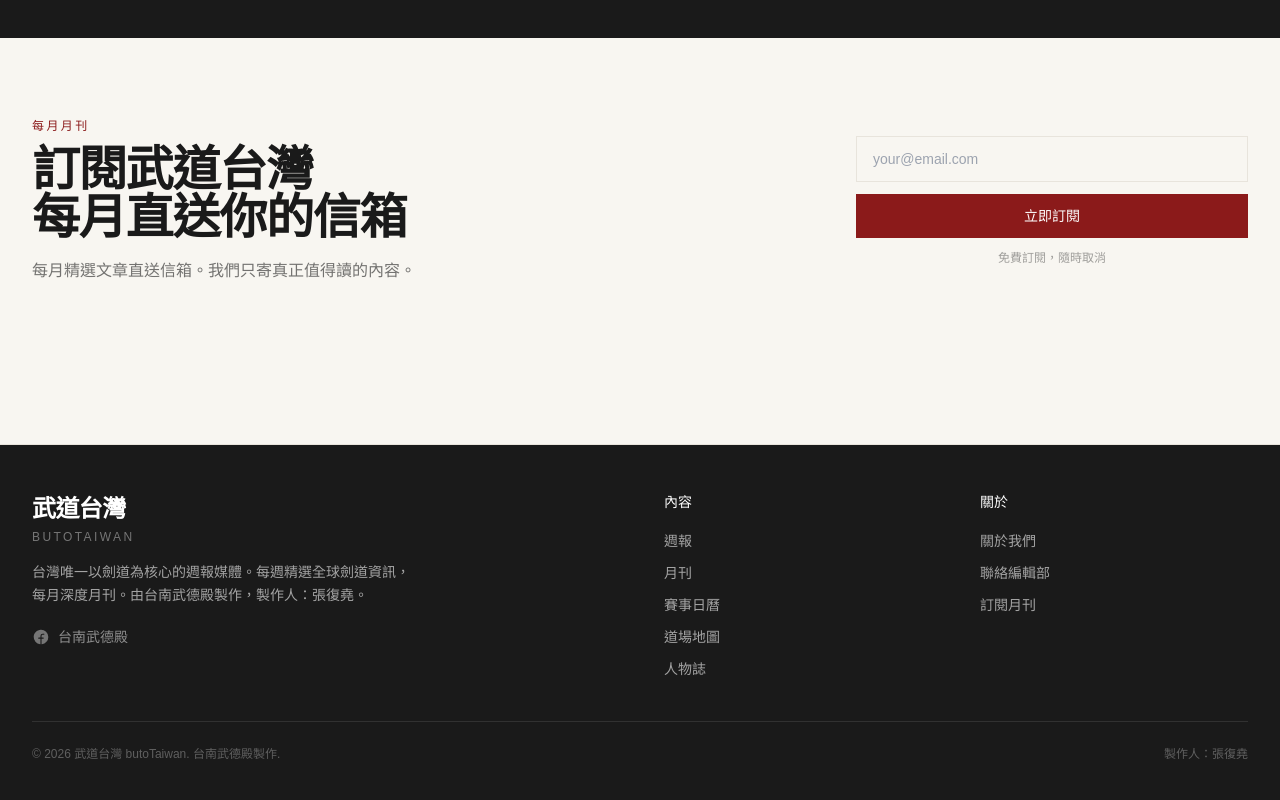
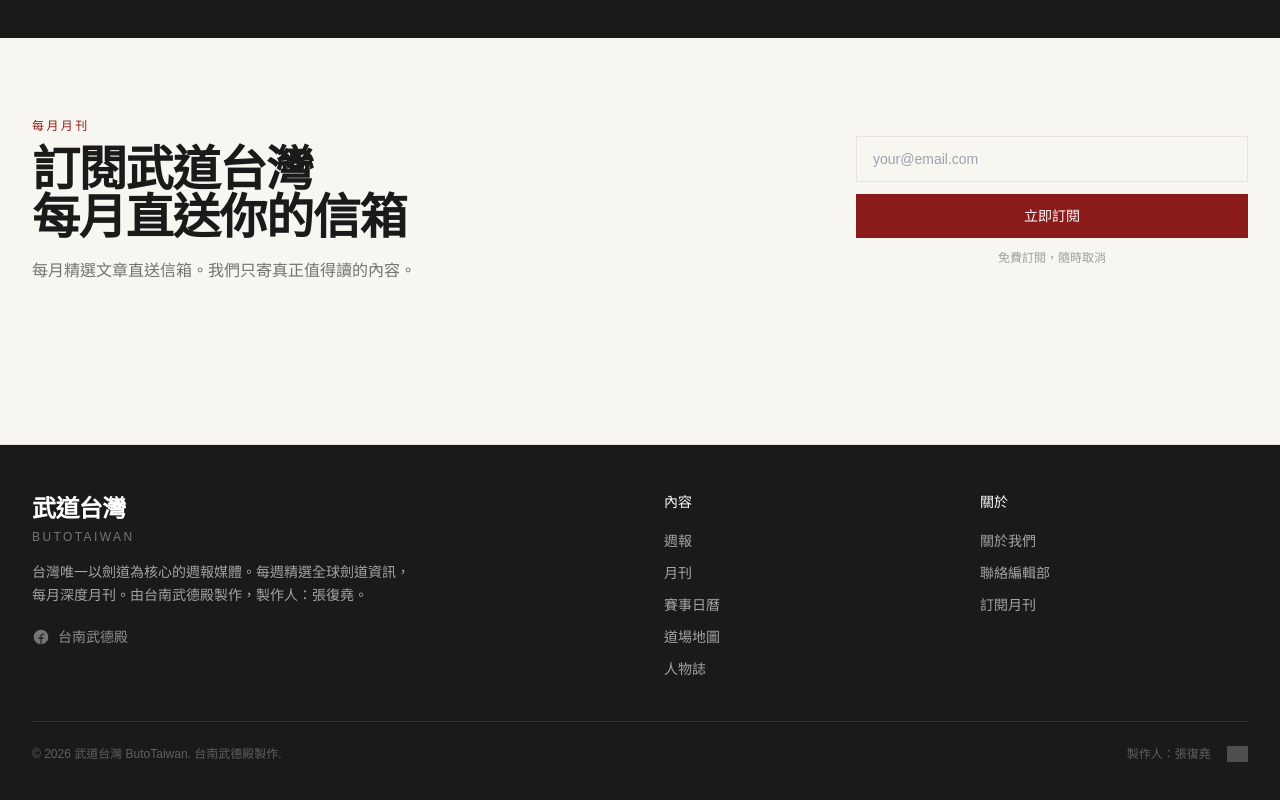
Before and after one commit to Fuyo0426/butoTaiwan, a Next.js app: page / in a window 1280 px wide. Shown: the part 1958-2758 px from the top of the page. Built offline with nearby package versions, Linux system fonts and the light colour scheme; grey boxes are pictures that could not be loaded.

Commit message:
feat: 新增 Footer 訪客計數器 badge

```diff
--- a/components/Footer.tsx
+++ b/components/Footer.tsx
@@ -10,7 +10,7 @@ export function Footer() {
           <div className="md:col-span-2">
             <div className="mb-4">
               <p className="font-serif text-2xl font-bold text-white tracking-tight">武道台灣</p>
-              <p className="font-sans text-xs text-white/40 tracking-[0.2em] uppercase mt-1">butoTaiwan</p>
+              <p className="font-sans text-xs text-white/40 tracking-[0.2em] uppercase mt-1">ButoTaiwan</p>
             </div>
             <p className="font-sans text-sm leading-relaxed text-white/60 max-w-sm">
               台灣唯一以劍道為核心的週報媒體。每週精選全球劍道資訊，每月深度月刊。由台南武德殿製作，製作人：張復堯。
@@ -67,11 +67,17 @@ export function Footer() {
 
         <div className="border-t border-white/10 mt-10 pt-6 flex flex-col md:flex-row items-center justify-between gap-3">
           <p className="font-sans text-xs text-white/30">
-            &copy; 2026 武道台灣 butoTaiwan. 台南武德殿製作.
+            &copy; 2026 武道台灣 ButoTaiwan. 台南武德殿製作.
           </p>
-          <p className="font-sans text-xs text-white/30">
-            製作人：張復堯
-          </p>
+          <div className="flex items-center gap-4">
+            <p className="font-sans text-xs text-white/30">製作人：張復堯</p>
+            {/* eslint-disable-next-line @next/next/no-img-element */}
+            <img
+              src="https://hits.seeyoufarm.com/api/count/incr/badge.svg?url=https%3A%2F%2Fbuto-taiwan.vercel.app&count_bg=%23780000&title_bg=%23222222&icon=&icon_color=%23ffffff&title=%E8%A8%AA%E5%AE%A2&edge_flat=true"
+              alt="visitor count"
+              className="opacity-40 hover:opacity-70 transition-opacity h-4"
+            />
+          </div>
         </div>
       </div>
     </footer>
```
